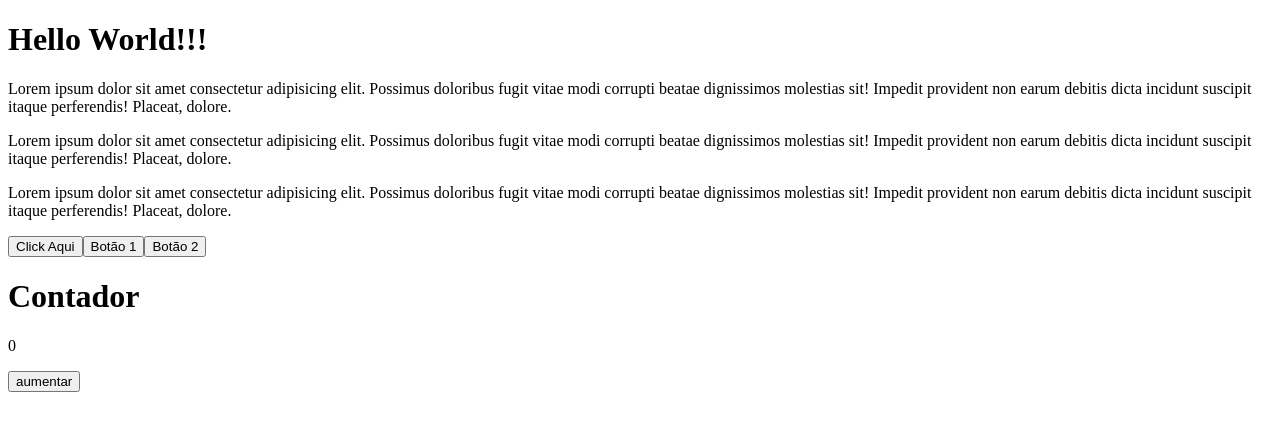
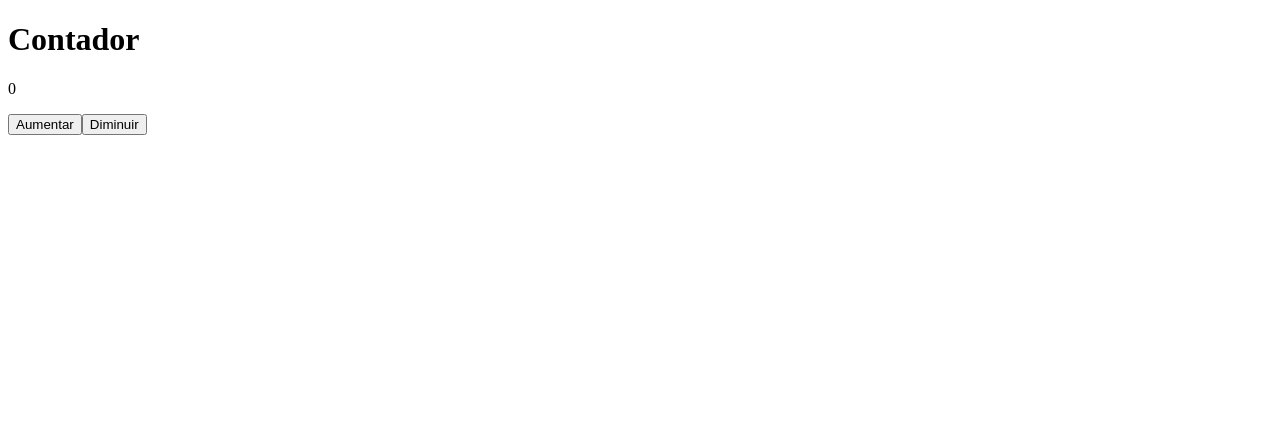
Before and after one commit to MatheusBruno/SantanderCoders2023, a React (Vite) app: page / in a window 1280 px wide. Shown: the top 430 px of the page. Built offline with nearby package versions, Linux system fonts and the light colour scheme.

Commit message:
AddCondicional

```diff
--- a/src/App.jsx
+++ b/src/App.jsx
@@ -5,13 +5,6 @@ import MeuContador from './components/MeuContador'
 function App() {
   return (
     <div>
-      <h1>Hello World!!!</h1>
-      <MeuComponente></MeuComponente>
-      <MeuComponente></MeuComponente>
-      <MeuComponente></MeuComponente>
-      <MeuBotao conteudo="Click Aqui"></MeuBotao>
-      <MeuBotao conteudo="Botão 1"></MeuBotao>
-      <MeuBotao conteudo="Botão 2"></MeuBotao>
       <MeuContador></MeuContador>
     </div>
   )
--- a/src/components/MeuContador.jsx
+++ b/src/components/MeuContador.jsx
@@ -8,11 +8,31 @@ export default function MeuContador(){
         setContador(contador + 1)
     }
 
+    function diminuir(){
+        setContador(contador - 1)
+    }
+
+    function zerar(){
+        setContador(contador - contador)
+    }
+
+    if(contador > 9 || contador < -9){
+        return(
+            <>
+                {contador < -9 ? <h1>Valor Muito Baixo {contador}</h1> : <h1>Valor Muito Alto {contador}</h1>}
+                <button onClick={aumentar}>Aumentar</button>
+                {contador > 9 || contador < -9 ? <button onClick={zerar}>Zerar</button> : null}
+            </>
+        )
+    }
+
     return(
         <>
             <h1>Contador</h1>
+
             <p>{contador}</p>
-            <button onClick={aumentar}>aumentar</button>
+            <button onClick={aumentar}>Aumentar</button>
+            <button onClick={diminuir}>Diminuir</button>
         </>
     )
 }
```
Also changed, not shown: 2 other files (tests, documents, lock files or other folders).
